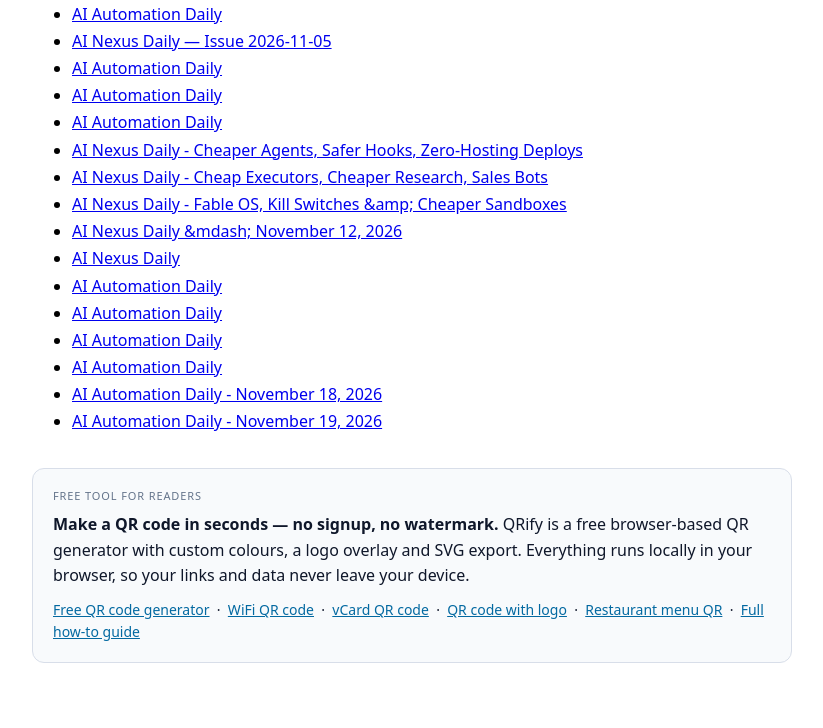
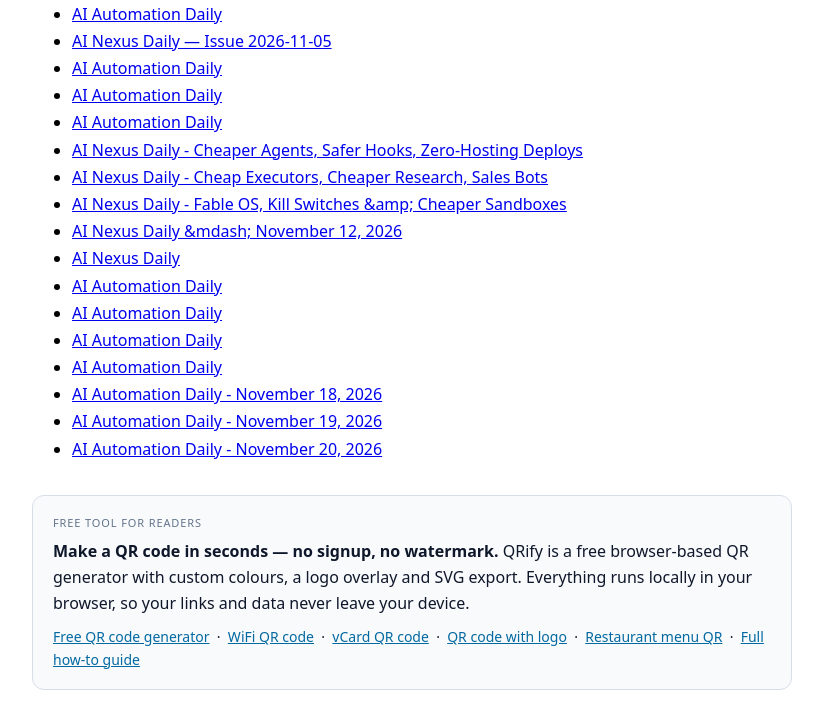
Before and after one commit to usaimaker/ai-newsletter, a plain HTML site: page index.html in a window 1280 px wide. Shown: the part 1397-2125 px from the top of the page, without its empty margins (228-1051 px from the left). Before the commit the page ends 2100 px from the top, so only its background shows below. Drawn offline with Linux system fonts and the light colour scheme.

Commit message:
auto rebuild index/feed

```diff
--- a/index.html
+++ b/index.html
@@ -62,6 +62,7 @@
 <li><a href="issues/issue-2026-11-17.html">AI Automation Daily</a></li>
 <li><a href="issues/issue-2026-11-18.html">AI Automation Daily - November 18, 2026</a></li>
 <li><a href="issues/issue-2026-11-19.html">AI Automation Daily - November 19, 2026</a></li>
+<li><a href="issues/issue-2026-11-20.html">AI Automation Daily - November 20, 2026</a></li>
 </ul>
 <!-- QRIFY_TRAFFIC_START -->
 <section class="qrify-tool" style="margin:32px 0;padding:18px 20px;border:1px solid #d8dee9;border-radius:12px;background:#f8fafc;color:#0f172a;font-family:system-ui,Arial,sans-serif;line-height:1.6">
```
Also changed, not shown: feed.xml (+1 -1 lines).
